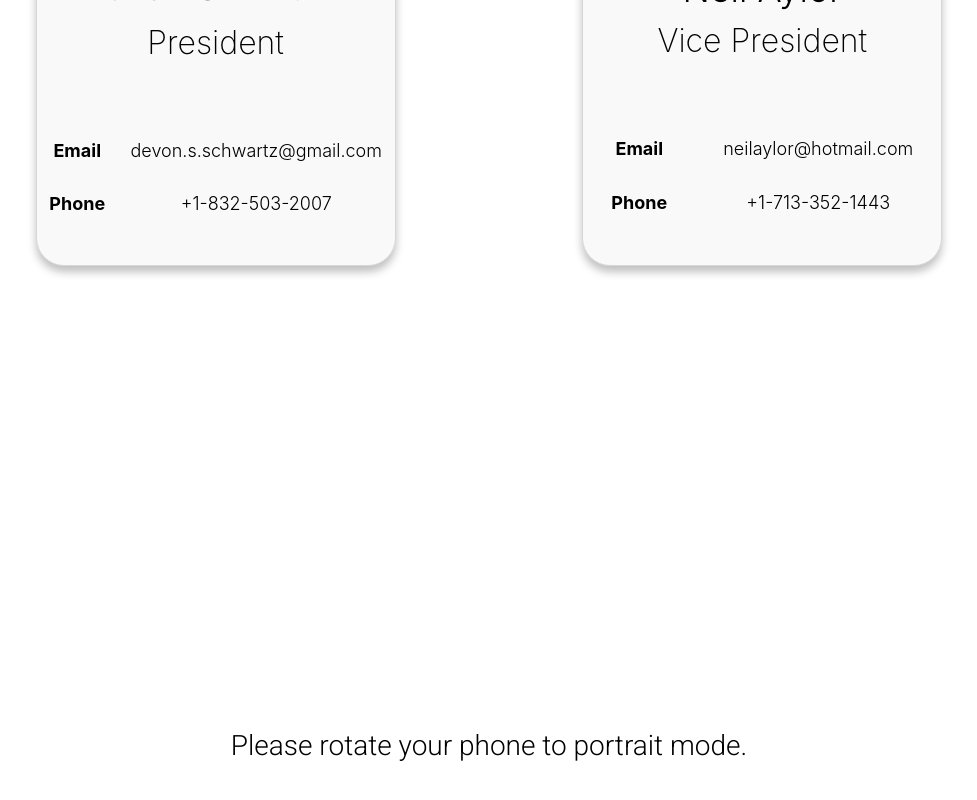
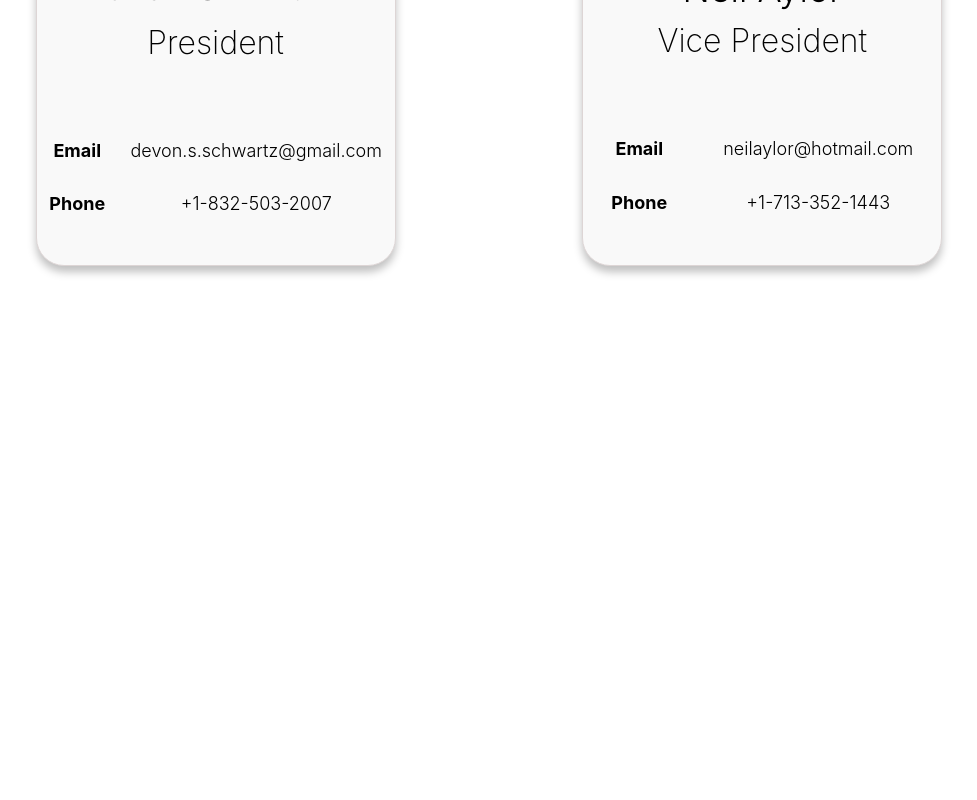
Before and after one commit to letscodesb/website, a React (Create React App) app: page / in a window 1280 px wide. Shown: the part 4598-5398 px from the top of the page, without its empty margins (151-1128 px from the left). Built offline with nearby package versions, Linux system fonts and the light colour scheme.

Commit message:
visibility hidden on desktop for landscape mode warning

```diff
--- a/src/components/main.css
+++ b/src/components/main.css
@@ -3,7 +3,7 @@
 }
 
 #flip-phone {
-  visibility: none;
+  visibility: hidden;
   display: flex;
   width: 100vw;
   height: 100vh;
```
